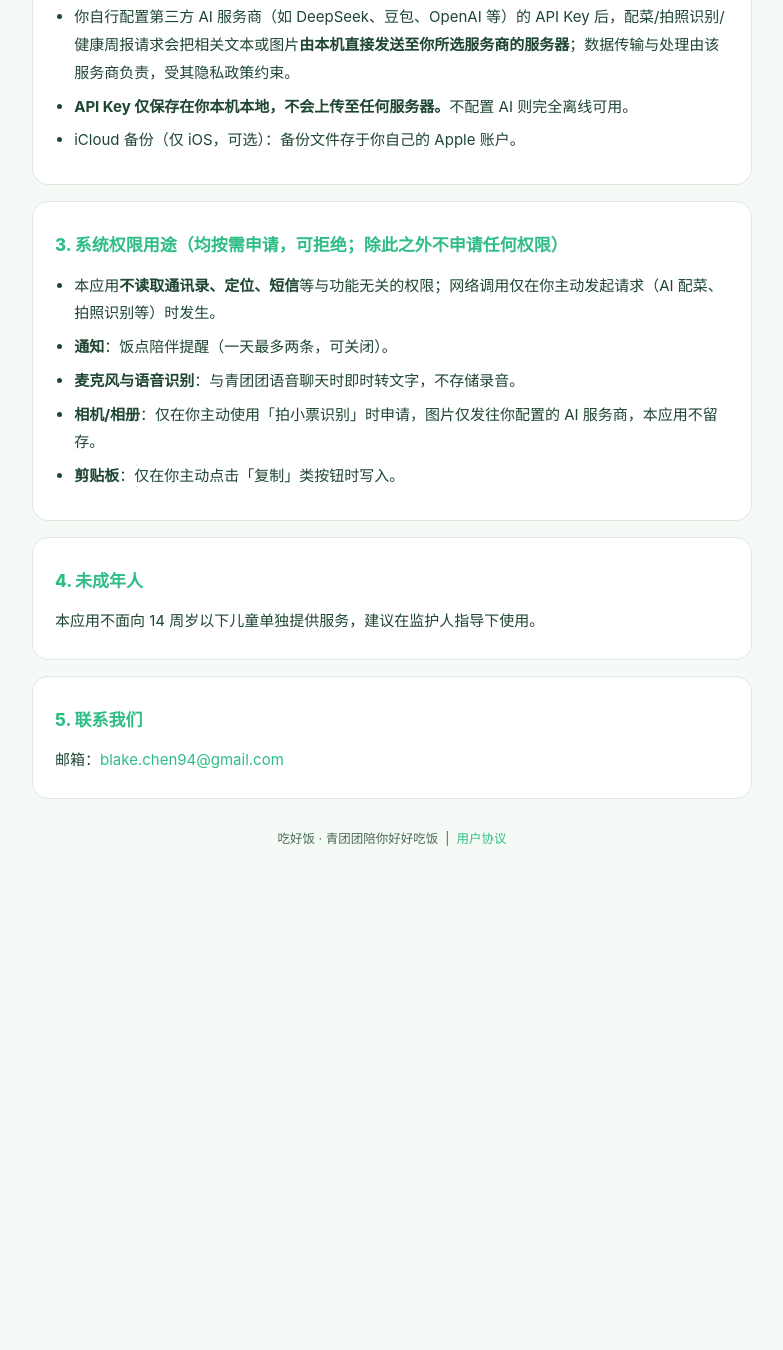
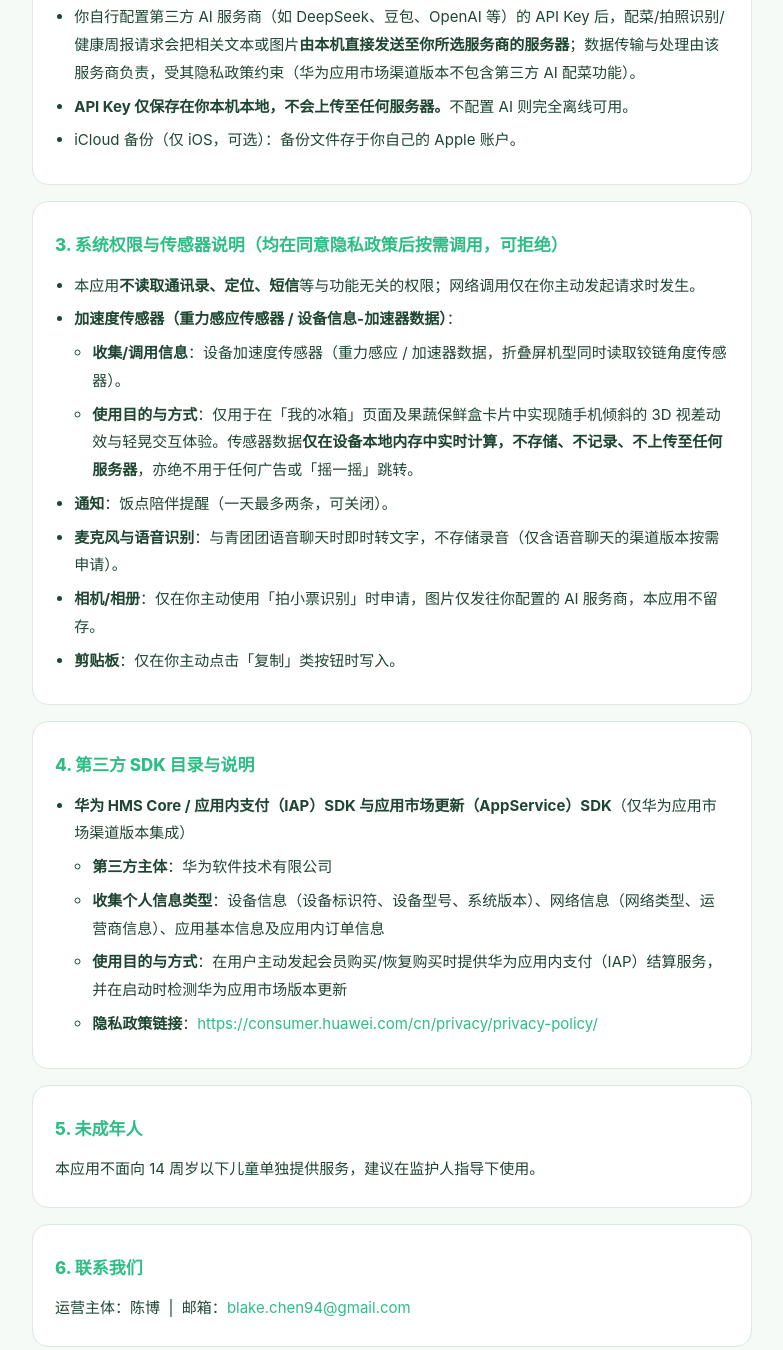
Before and after one commit to ai-chen2050/chihaofan, a plain HTML site: page privacy.html in a window 1280 px wide. Shown: the part 616-1966 px from the top of the page, without its empty margins (248-1031 px from the left). Before the commit the page ends 1514 px from the top, so only its background shows below. Drawn offline with Linux system fonts and the light colour scheme; a script that the page names is missing.

Commit message:
docs(privacy): disclose accelerometer sensor and Huawei HMS Core / IAP SDK for AppGallery compliance

```diff
--- a/privacy.html
+++ b/privacy.html
@@ -90,7 +90,7 @@
   <header>
     <img class="logo" src="icon.png" alt="吃好饭" width="72" height="72">
     <h1>吃好饭 · 隐私政策</h1>
-    <div class="meta">更新日期：2026-07-19 &nbsp;|&nbsp; <a href="privacy-en.html">English</a></div>
+    <div class="meta">更新日期：2026-11-03 &nbsp;|&nbsp; <a href="privacy-en.html">English</a></div>
   </header>
 
   <p class="lead">我们深知隐私的重要。吃好饭的设计原则是：你的数据只属于你。</p>
@@ -106,31 +106,51 @@
   <div class="card">
     <h2>2. 第三方 AI 服务（可选，仅在你主动授权并发起时）</h2>
     <ul>
-      <li>你自行配置第三方 AI 服务商（如 DeepSeek、豆包、OpenAI 等）的 API Key 后，配菜/拍照识别/健康周报请求会把相关文本或图片<strong>由本机直接发送至你所选服务商的服务器</strong>；数据传输与处理由该服务商负责，受其隐私政策约束。</li>
+      <li>你自行配置第三方 AI 服务商（如 DeepSeek、豆包、OpenAI 等）的 API Key 后，配菜/拍照识别/健康周报请求会把相关文本或图片<strong>由本机直接发送至你所选服务商的服务器</strong>；数据传输与处理由该服务商负责，受其隐私政策约束（华为应用市场渠道版本不包含第三方 AI 配菜功能）。</li>
       <li><strong>API Key 仅保存在你本机本地，不会上传至任何服务器。</strong>不配置 AI 则完全离线可用。</li>
       <li>iCloud 备份（仅 iOS，可选）：备份文件存于你自己的 Apple 账户。</li>
     </ul>
   </div>
 
   <div class="card">
-    <h2>3. 系统权限用途（均按需申请，可拒绝；除此之外不申请任何权限）</h2>
+    <h2>3. 系统权限与传感器说明（均在同意隐私政策后按需调用，可拒绝）</h2>
     <ul>
-      <li>本应用<strong>不读取通讯录、定位、短信</strong>等与功能无关的权限；网络调用仅在你主动发起请求（AI 配菜、拍照识别等）时发生。</li>
+      <li>本应用<strong>不读取通讯录、定位、短信</strong>等与功能无关的权限；网络调用仅在你主动发起请求时发生。</li>
+      <li><strong>加速度传感器（重力感应传感器 / 设备信息-加速器数据）</strong>：
+        <ul>
+          <li><strong>收集/调用信息</strong>：设备加速度传感器（重力感应 / 加速器数据，折叠屏机型同时读取铰链角度传感器）。</li>
+          <li><strong>使用目的与方式</strong>：仅用于在「我的冰箱」页面及果蔬保鲜盒卡片中实现随手机倾斜的 3D 视差动效与轻晃交互体验。传感器数据<strong>仅在设备本地内存中实时计算，不存储、不记录、不上传至任何服务器</strong>，亦绝不用于任何广告或「摇一摇」跳转。</li>
+        </ul>
+      </li>
       <li><strong>通知</strong>：饭点陪伴提醒（一天最多两条，可关闭）。</li>
-      <li><strong>麦克风与语音识别</strong>：与青团团语音聊天时即时转文字，不存储录音。</li>
+      <li><strong>麦克风与语音识别</strong>：与青团团语音聊天时即时转文字，不存储录音（仅含语音聊天的渠道版本按需申请）。</li>
       <li><strong>相机/相册</strong>：仅在你主动使用「拍小票识别」时申请，图片仅发往你配置的 AI 服务商，本应用不留存。</li>
       <li><strong>剪贴板</strong>：仅在你主动点击「复制」类按钮时写入。</li>
     </ul>
   </div>
 
   <div class="card">
-    <h2>4. 未成年人</h2>
+    <h2>4. 第三方 SDK 目录与说明</h2>
+    <ul>
+      <li><strong>华为 HMS Core / 应用内支付（IAP）SDK 与应用市场更新（AppService）SDK</strong>（仅华为应用市场渠道版本集成）
+        <ul>
+          <li><strong>第三方主体</strong>：华为软件技术有限公司</li>
+          <li><strong>收集个人信息类型</strong>：设备信息（设备标识符、设备型号、系统版本）、网络信息（网络类型、运营商信息）、应用基本信息及应用内订单信息</li>
+          <li><strong>使用目的与方式</strong>：在用户主动发起会员购买/恢复购买时提供华为应用内支付（IAP）结算服务，并在启动时检测华为应用市场版本更新</li>
+          <li><strong>隐私政策链接</strong>：<a href="https://consumer.huawei.com/cn/privacy/privacy-policy/" target="_blank" rel="noopener">https://consumer.huawei.com/cn/privacy/privacy-policy/</a></li>
+        </ul>
+      </li>
+    </ul>
+  </div>
+
+  <div class="card">
+    <h2>5. 未成年人</h2>
     <p>本应用不面向 14 周岁以下儿童单独提供服务，建议在监护人指导下使用。</p>
   </div>
 
   <div class="card">
-    <h2>5. 联系我们</h2>
-    <p>邮箱：<a href="mailto:blake.chen94@gmail.com">blake.chen94@gmail.com</a></p>
+    <h2>6. 联系我们</h2>
+    <p>运营主体：陈博 &nbsp;|&nbsp; 邮箱：<a href="mailto:blake.chen94@gmail.com">blake.chen94@gmail.com</a></p>
   </div>
 
   <footer>吃好饭 · 青团团陪你好好吃饭 &nbsp;|&nbsp; <a href="terms.html">用户协议</a></footer>
```
Also changed, not shown: privacy-en.html (+26 -6 lines).
